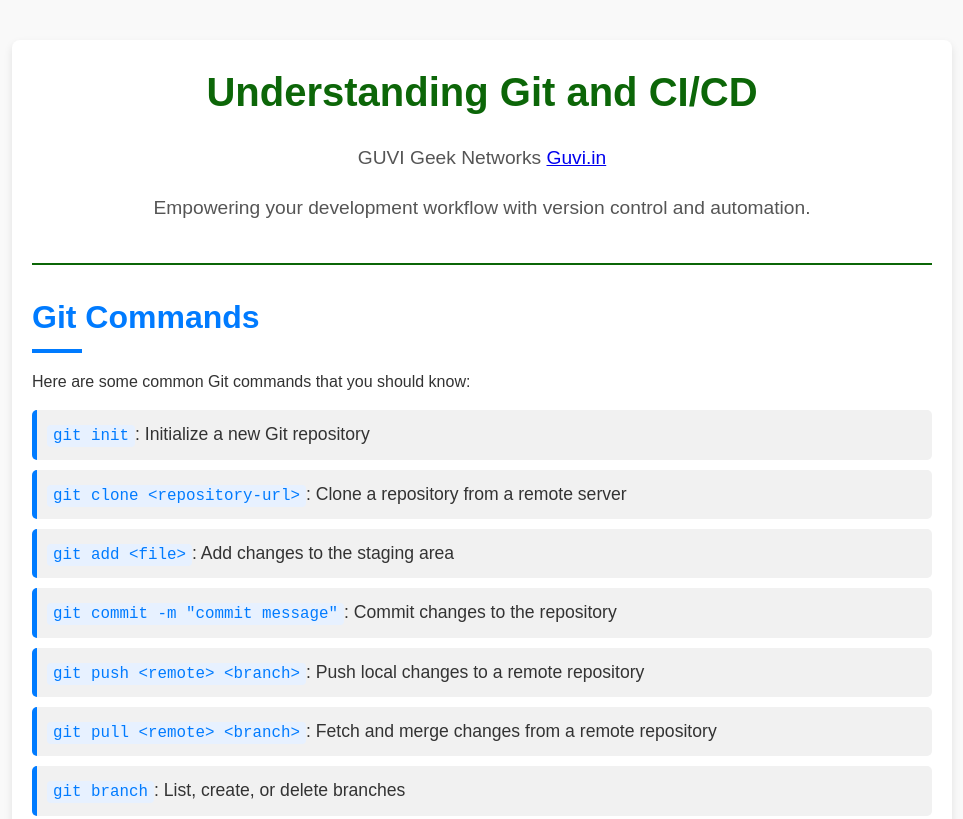
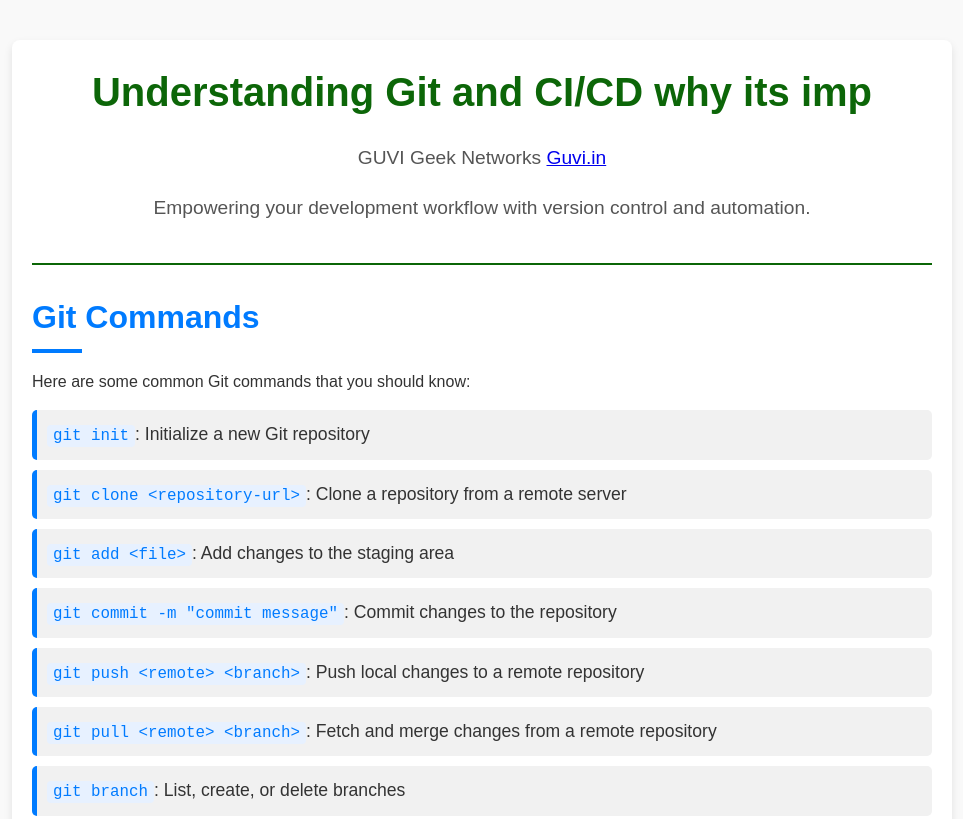
Before and after one commit to channuma/webappaws, a plain HTML site: page index.html in a window 1280 px wide. Shown: the top 819 px of the page, without its empty margins (158-1121 px from the left). Drawn offline with Linux system fonts and the light colour scheme.

Commit message:
Update index.html

```diff
--- a/index.html
+++ b/index.html
@@ -114,7 +114,7 @@
 <body>
     <div class="container">
         <header>
-            <h1>Understanding Git and CI/CD</h1>
+            <h1>Understanding Git and CI/CD why its imp</h1>
             <p>GUVI Geek Networks <a href="https://www.guvi.in/"> Guvi.in</a></p>
 
             <p>Empowering your development workflow with version control and automation.</p>
```
